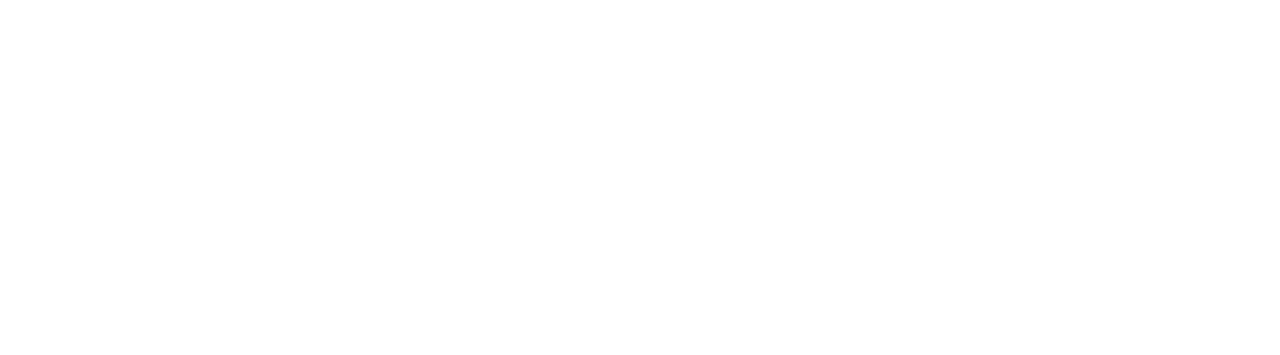
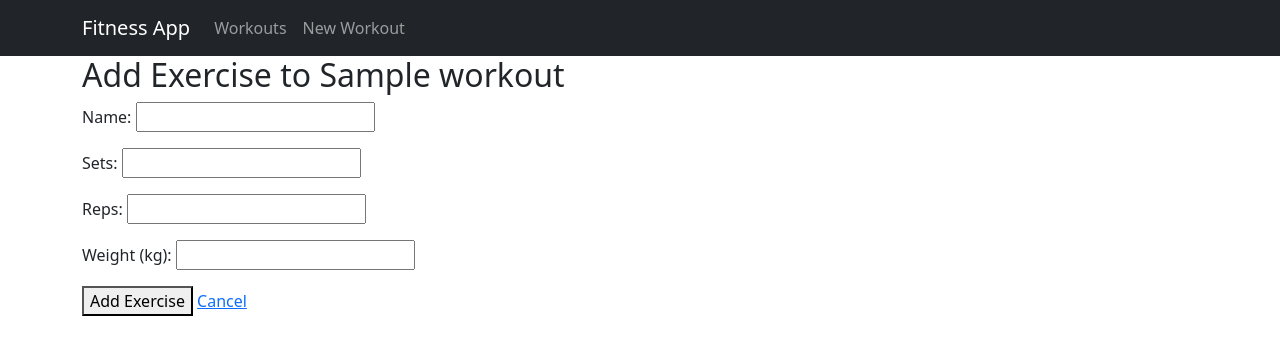
Before and after one commit to KyleB661/my-fitness-app, a Django app: page /workouts/1/exercises/create/ in a window 1280 px wide. Before the commit the part shown is empty. Shown: the top 355 px of the page. Run offline with Django 5.2, Linux system fonts and the light colour scheme; tables that the repository leaves empty hold one stand-in row (values such as "Sample post").

Commit message:
added exercise form and crud functionality

```diff
--- a/main_app/templates/main_app/exercise_form.html
+++ b/main_app/templates/main_app/exercise_form.html
@@ -0,0 +1,30 @@
+{% extends 'main_app/base.html' %}
+
+{% block title %}Add Exercise{% endblock %}
+
+{% block content %}
+<div class="container">
+    <h2>Add Exercise to {{ workout.name }}</h2>
+    <form method="post">
+        {% csrf_token %}
+        <p>
+            <label>Name:</label>
+            {{ form.name }}
+        </p>
+        <p>
+            <label>Sets:</label>
+            {{ form.sets }}
+        </p>
+        <p>
+            <label>Reps:</label>
+            {{ form.reps }}
+        </p>
+        <p>
+            <label>Weight (kg):</label>
+            {{ form.weight }}
+        </p>
+        <button type="submit">Add Exercise</button>
+        <a href="{% url 'workout_detail' workout.id %}">Cancel</a>
+    </form>
+</div>
+{% endblock %}
--- a/main_app/templates/main_app/workout_list.html
+++ b/main_app/templates/main_app/workout_list.html
@@ -17,6 +17,12 @@
                                 <strong>Date:</strong> {{ workout.date }}<br>
                                 <strong>Duration:</strong> {{ workout.duration }} minutes
                             </p>
+                            {% if workout.notes %}
+                                <div class="mt-3">
+                                    <h4>Notes:</h4>
+                                        <p>{{ workout.notes }}</p>
+                                </div>
+                            {% endif %}
                             <a href="{% url 'workout_detail' workout.id %}" class="btn btn-primary">View Details</a>
                         </div>
                     </div>
--- a/main_app/urls.py
+++ b/main_app/urls.py
@@ -9,4 +9,6 @@
     path('workouts/<int:workout_id>/update/', views.workout_update, name='workout_update'),
     path('workouts/<int:workout_id>/delete/', views.workout_delete, name='workout_delete'),
     path('workouts/<int:workout_id>/exercises/create/', views.exercise_create, name='exercise_create'),
+    path('workouts/<int:workout_id>/exercises/<int:exercise_id>/update/', views.exercise_update, name='exercise_update'),
+    path('workouts/<int:workout_id>/exercises/<int:exercise_id>/delete/', views.exercise_delete, name='exercise_delete'),
 ]
--- a/main_app/views.py
+++ b/main_app/views.py
@@ -61,3 +61,30 @@
         'workout': workout,
         'action': 'Add'
     })
+
+def exercise_update(request, workout_id, exercise_id):
+    workout = get_object_or_404(Workout, id=workout_id)
+    exercise = get_object_or_404(Exercise, id=exercise_id, workout=workout)
+    if request.method == 'POST':
+        form = ExerciseForm(request.POST, instance=exercise)
+        if form.is_valid():
+            form.save()
+            return redirect('workout_detail', workout_id=workout.id)
+    else:
+        form = ExerciseForm(instance=exercise)
+    return render(request, 'main_app/exercise_form.html', {
+        'form': form,
+        'workout': workout,
+        'action': 'Edit'
+    })
+
+def exercise_delete(request, workout_id, exercise_id):
+    workout = get_object_or_404(Workout, id=workout_id)
+    exercise = get_object_or_404(Exercise, id=exercise_id, workout=workout)
+    if request.method == 'POST':
+        exercise.delete()
+        return redirect('workout_detail', workout_id=workout.id)
+    return render(request, 'main_app/exercise_confirm_delete.html', {
+        'exercise': exercise,
+        'workout': workout
+    })
```
Also changed, not shown: main_app/templates/main_app/workout_detail.html (+17 -0 lines).
